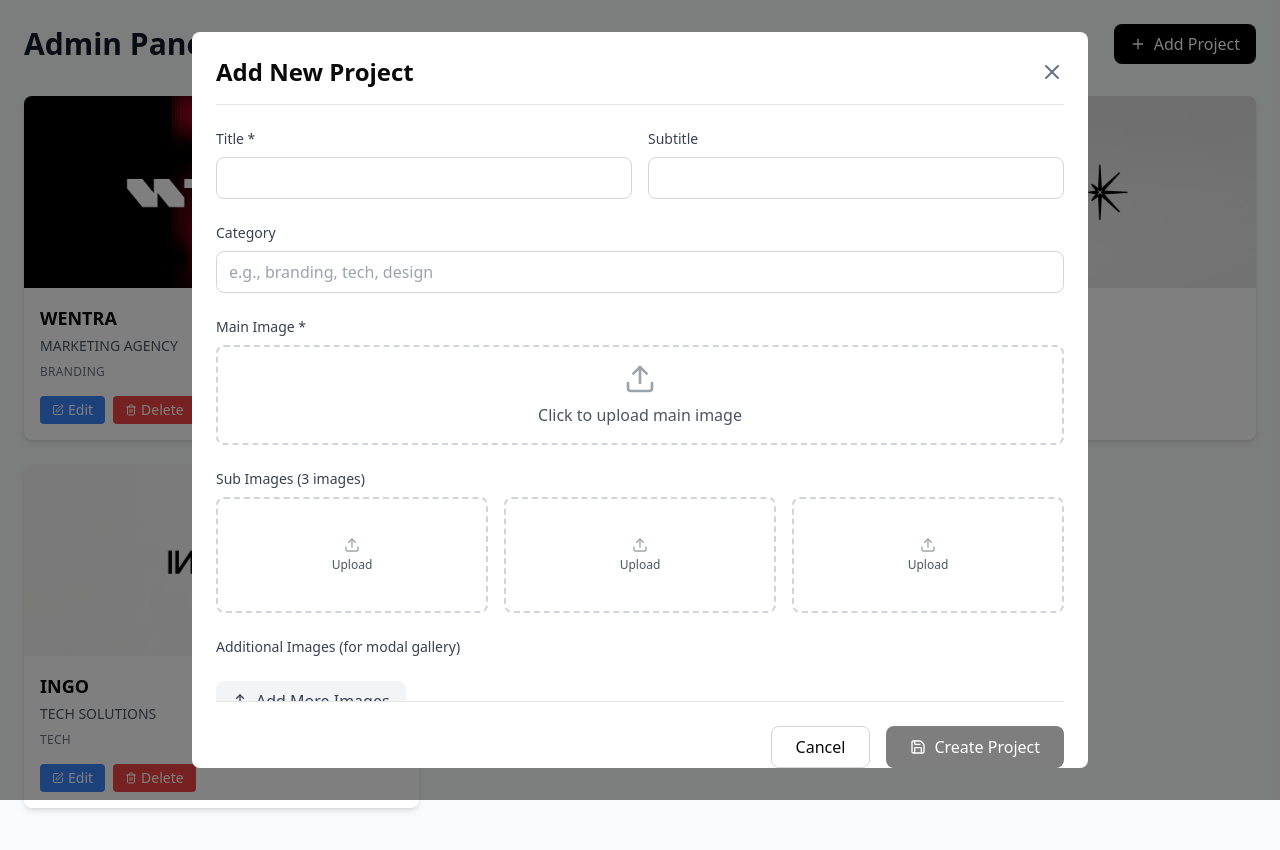
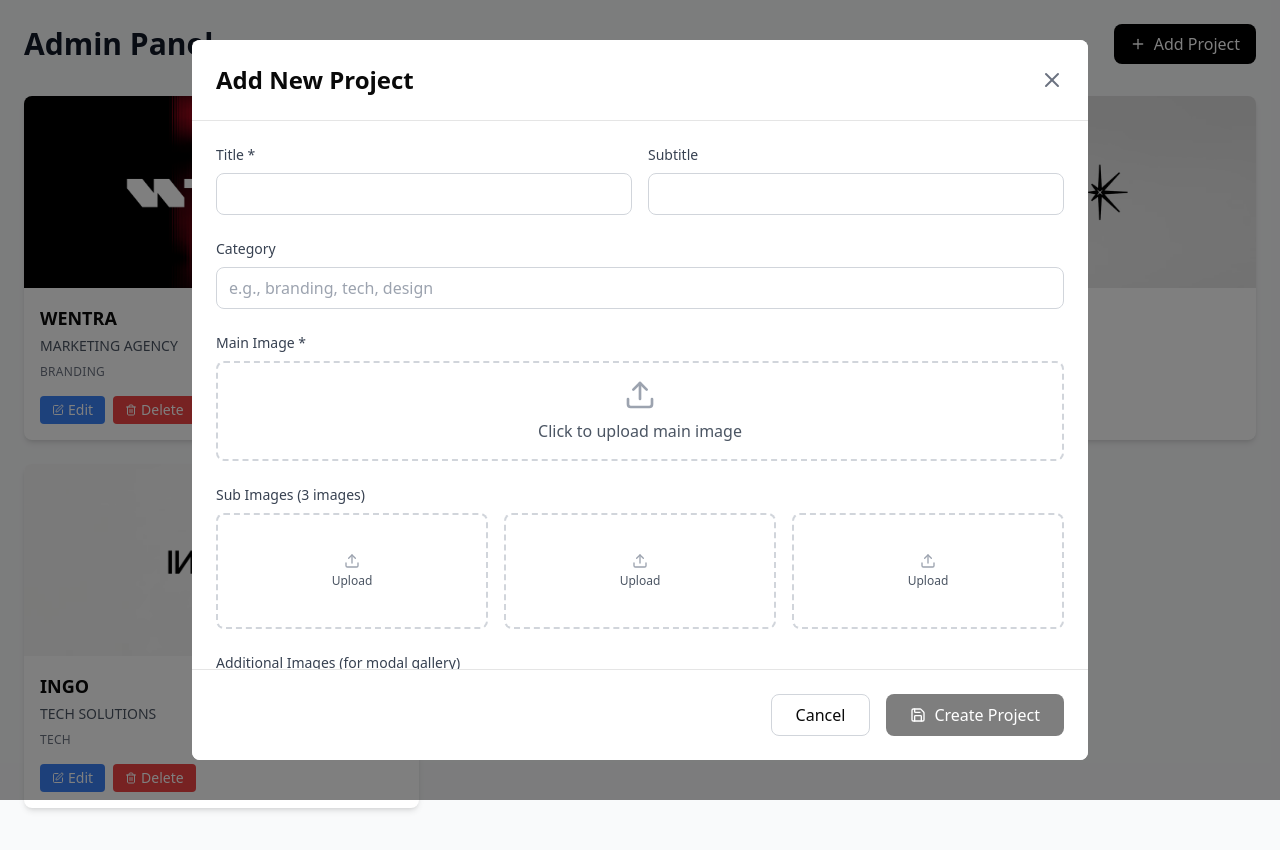
Before and after one commit to GhostekTheGuy/ghostek_media, a Next.js app: page /admin in a window 1280 px wide. Both pictures are taken after a click on the button "Add Project". Shown: the top 850 px of the page. Built offline with nearby package versions, Linux system fonts and the light colour scheme.

Commit message:
fix: fix admin modal scrolling structure
Reorganize modal layout to fix height conflicts and enable scrolling.

#VERCEL_SKIP

Co-authored-by: Hubert Kolejko <83242010+GhostekTheGuy@users.noreply.github.com>

```diff
--- a/app/admin/page.tsx
+++ b/app/admin/page.tsx
@@ -206,18 +206,17 @@ export default function AdminPage() {
 
         {/* Form Modal */}
         {showForm && (
-          <div className="fixed inset-0 bg-black bg-opacity-50 z-50 overflow-y-auto">
-            <div className="min-h-full flex items-start justify-center p-4 py-8">
-              <div className="bg-white rounded-lg max-w-4xl w-full my-auto">
-                <div className="max-h-[calc(100vh-4rem)] overflow-y-auto">
-                  <div className="p-6">
-                    <div className="flex justify-between items-center mb-6 sticky top-0 bg-white z-10 pb-4 border-b">
+          <div className="fixed inset-0 bg-black bg-opacity-50 z-50 flex items-center justify-center p-4">
+            <div className="bg-white rounded-lg max-w-4xl w-full max-h-[90vh] flex flex-col">
+              <div className="flex justify-between items-center p-6 border-b bg-white rounded-t-lg flex-shrink-0">
                 <h2 className="text-2xl font-bold">{editingProject ? "Edit Project" : "Add New Project"}</h2>
                 <button onClick={handleCloseForm} className="text-gray-500 hover:text-gray-700">
                   <X className="w-6 h-6" />
                 </button>
               </div>
 
+              <div className="flex-1 overflow-y-auto">
+                <div className="p-6">
                   <form onSubmit={handleSubmit} className="space-y-6">
                     {/* Basic Info */}
                     <div className="grid grid-cols-1 md:grid-cols-2 gap-4">
@@ -380,9 +379,11 @@ export default function AdminPage() {
                         />
                       </label>
                     </div>
+                  </form>
+                </div>
+              </div>
 
-                      {/* Submit Button */}
-                      <div className="flex justify-end gap-4 pt-6 border-t sticky bottom-0 bg-white mt-8">
+              <div className="flex justify-end gap-4 p-6 border-t bg-white rounded-b-lg flex-shrink-0">
                 <button
                   type="button"
                   onClick={handleCloseForm}
@@ -399,10 +400,6 @@ export default function AdminPage() {
                   {saving ? "Saving..." : editingProject ? "Update Project" : "Create Project"}
                 </button>
               </div>
-                    </form>
-                  </div>
-                </div>
-              </div>
             </div>
           </div>
         )}
```
Lines whose indentation alone changed are shown as unchanged.
